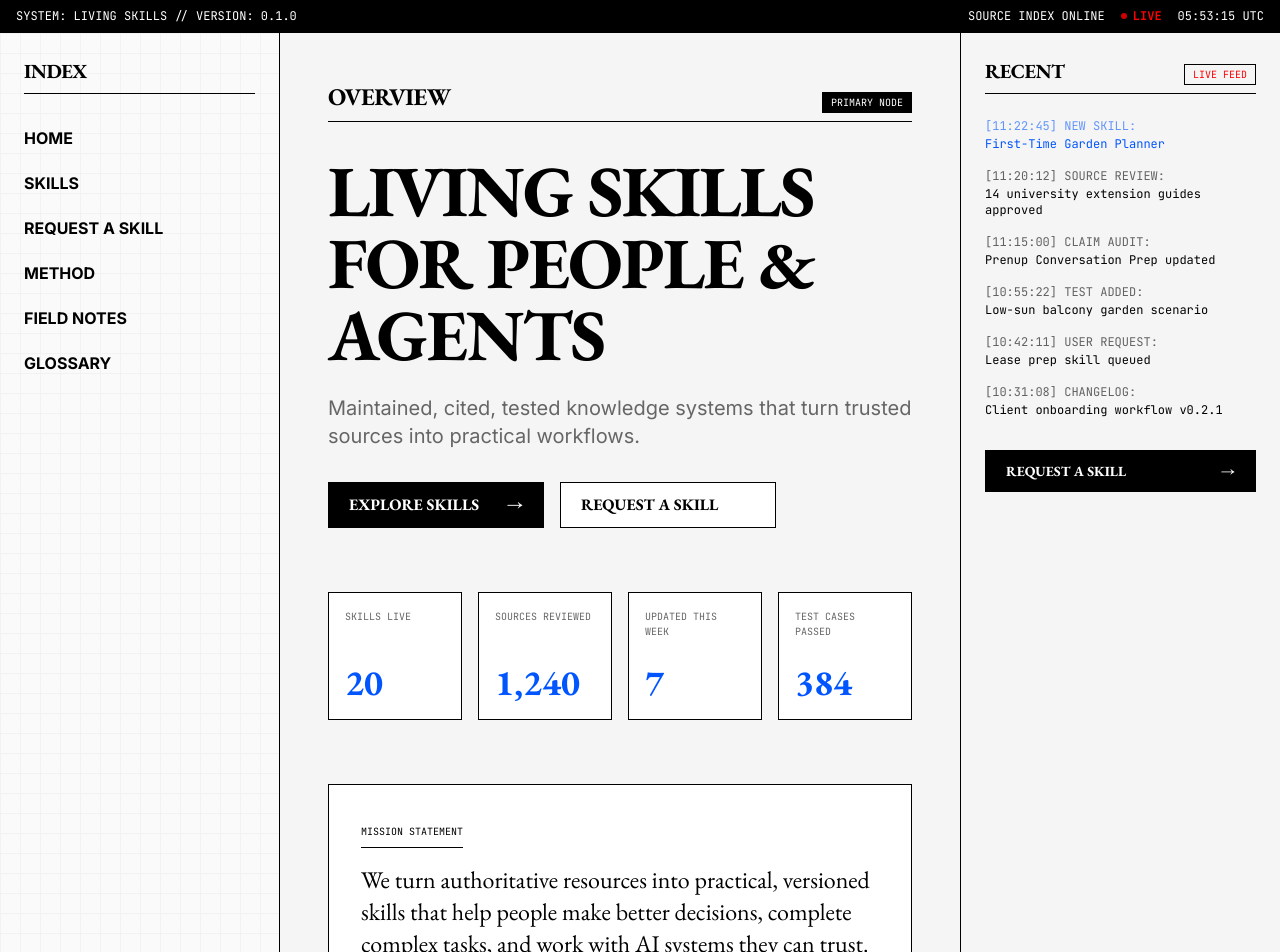
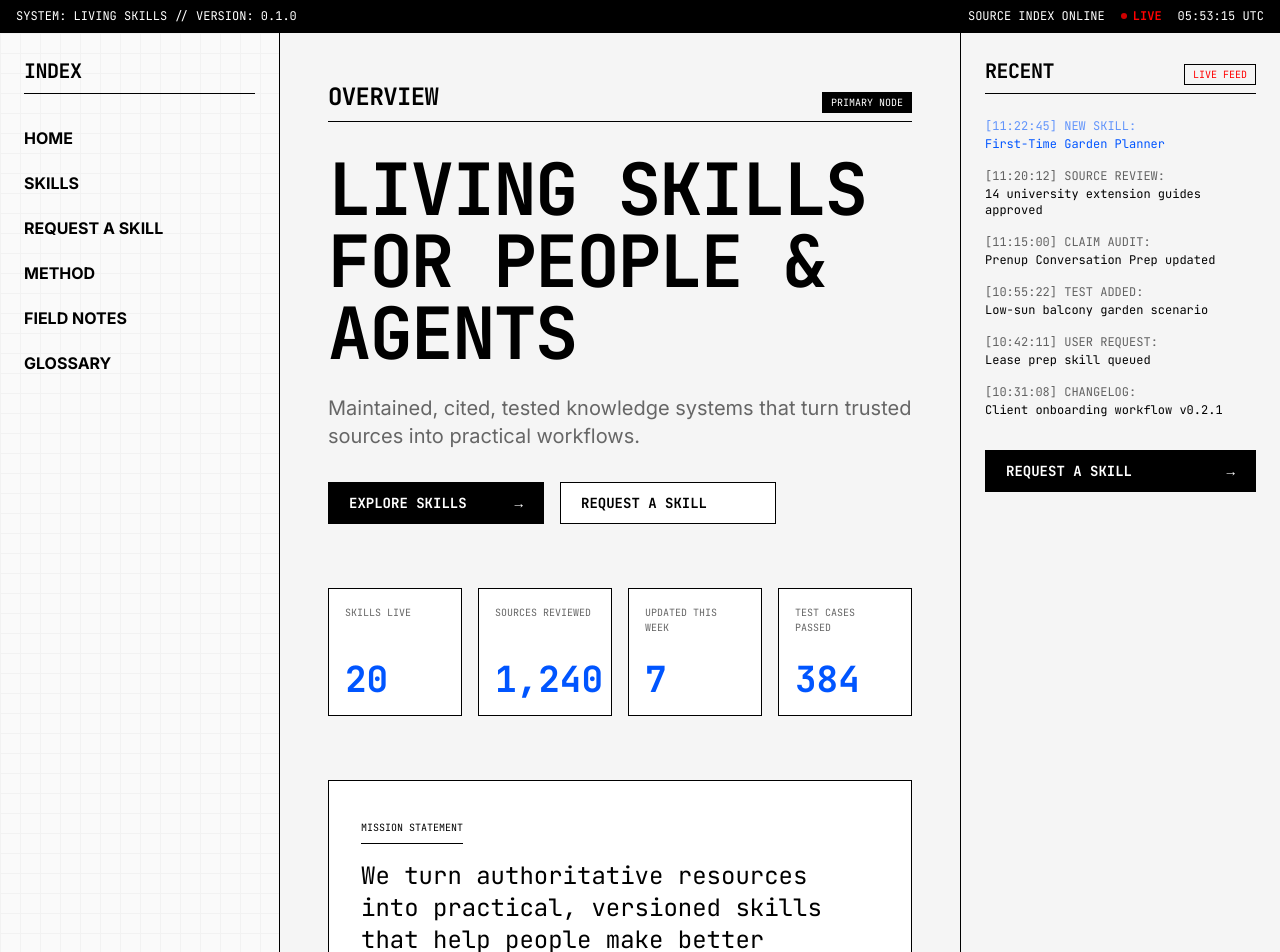
Before and after one commit to Martsys423/wiki, a Next.js app: page / in a window 1280 px wide. Shown: the top 952 px of the page. Built offline with nearby package versions, Linux system fonts and the light colour scheme.

Commit message:
style: simplify typography by removing serif font, leaning into monospace retro feel

```diff
--- a/src/app/globals.css
+++ b/src/app/globals.css
@@ -8,7 +8,7 @@
   }
 
   h1, h2, h3, h4, h5, h6 {
-    @apply font-serif font-bold uppercase tracking-tight;
+    @apply font-mono font-bold uppercase tracking-tight;
   }
 }
 
@@ -22,7 +22,7 @@
   }
 
   .btn {
-    @apply bg-black text-white px-5 py-2.5 font-serif text-base font-bold uppercase cursor-pointer flex items-center justify-between hover:bg-neutral-800 transition-colors w-full border border-black;
+    @apply bg-black text-white px-5 py-2.5 font-mono text-sm font-bold uppercase cursor-pointer flex items-center justify-between hover:bg-neutral-800 transition-colors w-full border border-black;
   }
 
   .card {
--- a/src/app/layout.tsx
+++ b/src/app/layout.tsx
@@ -1,9 +1,8 @@
 import type { Metadata } from "next";
-import { EB_Garamond, Inter, JetBrains_Mono } from "next/font/google";
+import { Inter, JetBrains_Mono } from "next/font/google";
 import "./globals.css";
 
 const sans = Inter({ subsets: ["latin"], variable: "--font-inter" });
-const serif = EB_Garamond({ subsets: ["latin"], variable: "--font-eb-garamond" });
 const mono = JetBrains_Mono({ subsets: ["latin"], variable: "--font-jetbrains-mono" });
 
 export const metadata: Metadata = {
@@ -17,7 +16,7 @@ export default function RootLayout({
   children: React.ReactNode;
 }>) {
   return (
-    <html lang="en" className={`${sans.variable} ${serif.variable} ${mono.variable}`}>
+    <html lang="en" className={`${sans.variable} ${mono.variable}`}>
       <body className={`${sans.className} min-h-screen bg-background text-foreground antialiased`}>
         {children}
       </body>
--- a/src/app/page.tsx
+++ b/src/app/page.tsx
@@ -91,7 +91,7 @@ function MetricsGrid() {
         {metrics.map((m, i) => (
           <div key={i} className="border border-black bg-white p-4 flex flex-col justify-between h-32 relative crosshair crosshair-tl crosshair-br">
             <div className="font-mono text-[10px] uppercase text-secondary-text">{m.label}</div>
-            <div className="font-serif text-4xl font-bold text-accent-primary">{m.value}</div>
+            <div className="font-mono text-4xl font-bold text-accent-primary">{m.value}</div>
           </div>
         ))}
       </div>
@@ -103,7 +103,7 @@ function MissionStatement() {
   return (
     <section className="mb-16 p-8 border border-black bg-white">
       <div className="font-mono text-[10px] uppercase mb-4 border-b border-black pb-2 inline-block">MISSION STATEMENT</div>
-      <p className="text-xl lg:text-2xl leading-relaxed font-serif">
+      <p className="text-xl lg:text-2xl leading-relaxed font-mono">
         We turn authoritative resources into practical, versioned skills that help people make better decisions, complete complex tasks, and work with AI systems they can trust.
       </p>
     </section>
@@ -313,7 +313,7 @@ function FieldNotes() {
       <div className="space-y-4">
         {notes.map((note, i) => (
           <div key={i} className="flex flex-col sm:flex-row sm:items-center justify-between border border-black bg-white p-4 hover:border-accent-primary cursor-pointer transition-colors group">
-            <h3 className="text-lg font-serif group-hover:text-accent-primary transition-colors mb-2 sm:mb-0">{note.title}</h3>
+            <h3 className="text-lg font-mono group-hover:text-accent-primary transition-colors mb-2 sm:mb-0">{note.title}</h3>
             <div className="font-mono text-xs text-secondary-text">{note.date}</div>
           </div>
         ))}
--- a/tailwind.config.ts
+++ b/tailwind.config.ts
@@ -17,7 +17,6 @@ const config: Config = {
       },
       fontFamily: {
         sans: ["Inter", "sans-serif"],
-        serif: ["EB Garamond", "serif"],
         mono: ["JetBrains Mono", "monospace"],
       },
     },
```
